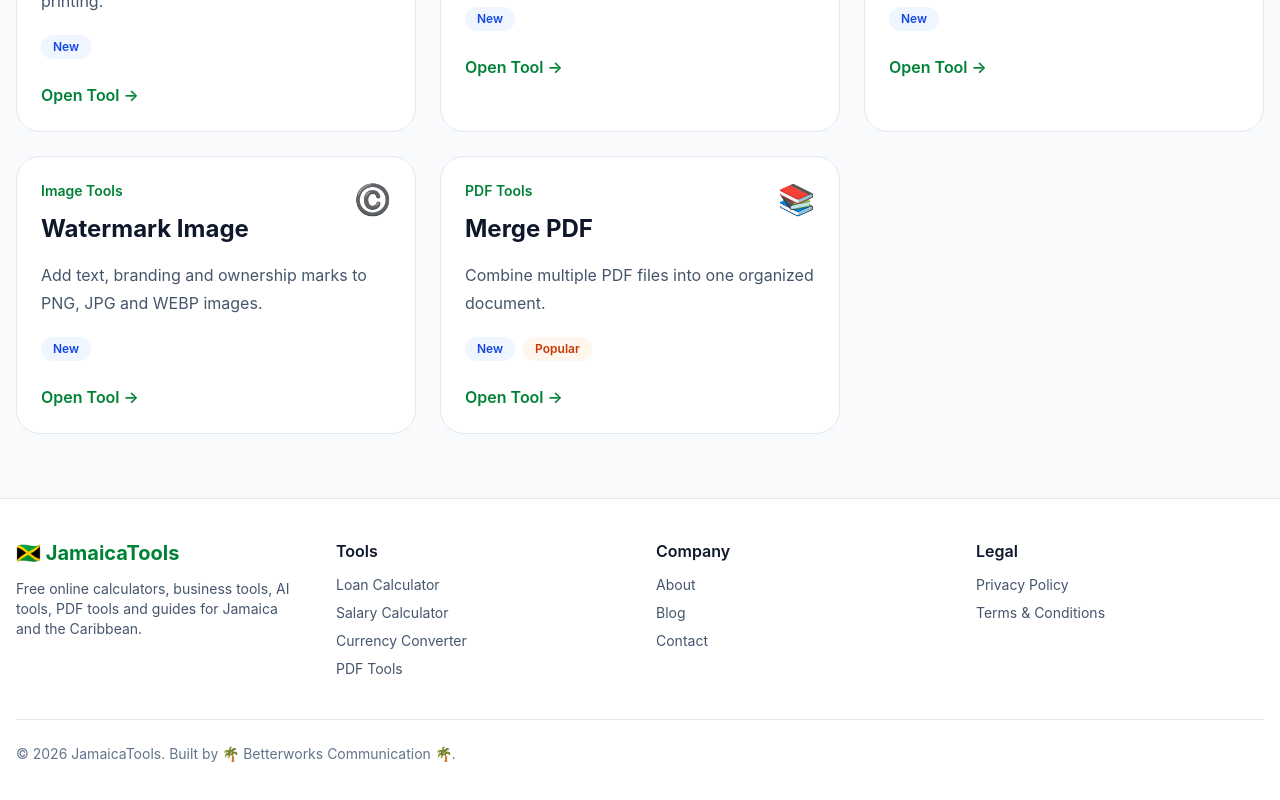
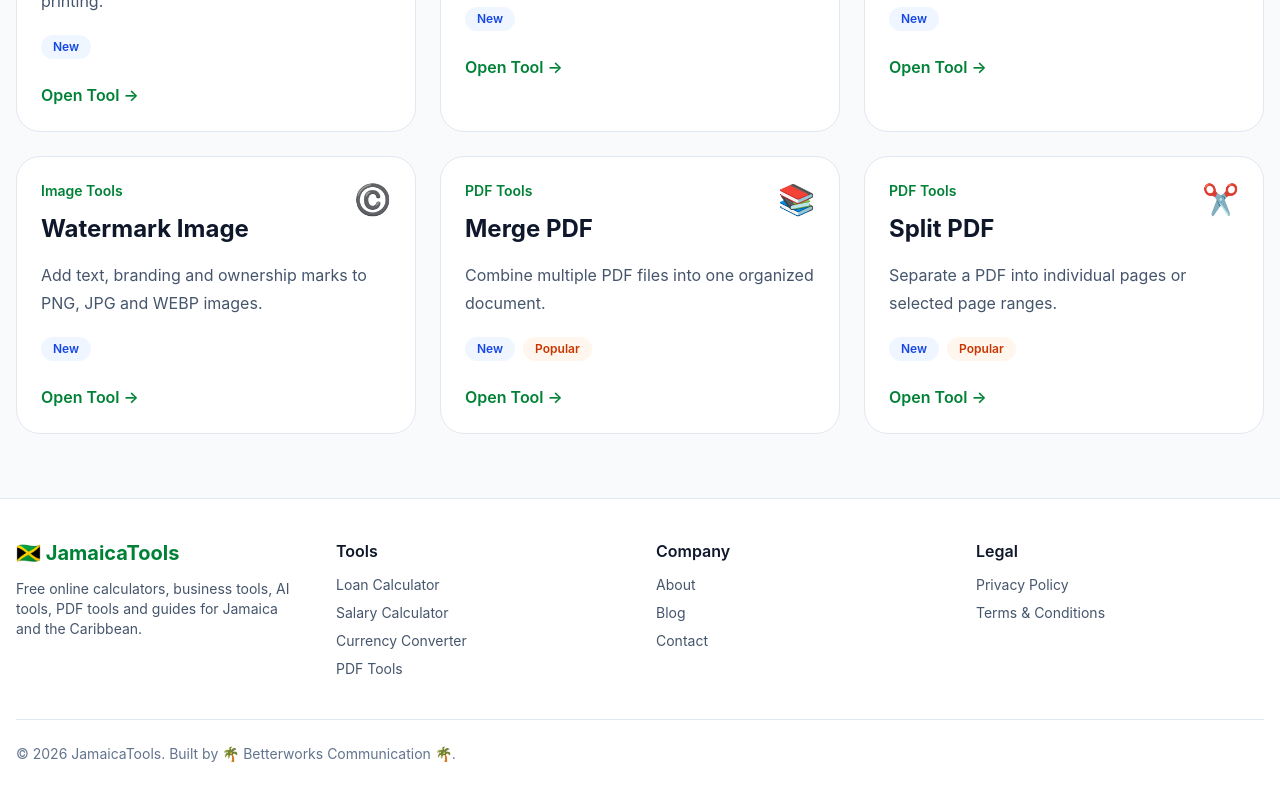
Before and after one commit to Movieslists02/jamaicatools, a React (Vite) app: page /tools in a window 1280 px wide. Shown: the part 1569-2369 px from the top of the page. Built offline with nearby package versions, Linux system fonts and the light colour scheme.

Commit message:
feat: add split pdf tool page

```diff
--- /dev/null
+++ b/src/components/tools/pdf/SplitPDF.jsx
@@ -0,0 +1,23 @@
+import PDFWorkspace from "./PDFWorkspace";
+
+const MAX_PDF_SIZE = 25 * 1024 * 1024;
+
+function SplitPDF() {
+  return (
+    <PDFWorkspace
+      title="Split PDF"
+      headerTitle="✂️ Split PDF"
+      headerSubtitle="Separate one PDF into individual pages or selected page ranges."
+      actionLabel="Split PDF"
+      uploadTitle="Drag and drop your PDF here"
+      uploadDescription="Upload one PDF file up to 25 MB."
+      browseLabel="Browse PDF"
+      filesTitle="PDF to Split"
+      allowMultiple={false}
+      minimumFiles={1}
+      maxFileSize={MAX_PDF_SIZE}
+    />
+  );
+}
+
+export default SplitPDF;
--- a/src/data/tools.js
+++ b/src/data/tools.js
@@ -387,6 +387,35 @@ seoDescription:
       "images-to-pdf",
     ],
   },
+
+  {
+    id: 15,
+    slug: "split-pdf",
+    title: "Split PDF",
+    category: "PDF Tools",
+    description:
+      "Separate a PDF into individual pages or selected page ranges.",
+    icon: "✂️",
+    featured: true,
+    popular: true,
+    new: true,
+    keywords: [
+      "split pdf",
+      "separate pdf pages",
+      "extract pdf pages",
+      "pdf splitter",
+      "divide pdf",
+      "split document",
+    ],
+    seoTitle: "Free PDF Splitter | JamaicaTools",
+    seoDescription:
+      "Split PDF files into individual pages or selected page ranges online with JamaicaTools.",
+    relatedTools: [
+      "merge-pdf",
+      "compress-pdf",
+      "pdf-to-images",
+    ],
+  },
 ];
 
 export default tools;
--- a/src/pages/ToolDetails.jsx
+++ b/src/pages/ToolDetails.jsx
@@ -15,6 +15,7 @@ import ImageCropper from "../components/tools/images/ImageCropper";
 import ImageRotator from "../components/tools/images/ImageRotator";
 import ImageWatermarker from "../components/tools/images/ImageWatermarker";
 import MergePDF from "../components/tools/pdf/MergePDF";
+import SplitPDF from "../components/tools/pdf/SplitPDF";
 
 const toolComponents = {
   "loan-calculator": LoanCalculator,
@@ -31,6 +32,7 @@ const toolComponents = {
   "rotate-flip-image": ImageRotator,
   "watermark-image": ImageWatermarker,
   "merge-pdf": MergePDF,
+  "split-pdf": SplitPDF,
 };
 
 function ToolDetails() {
```
